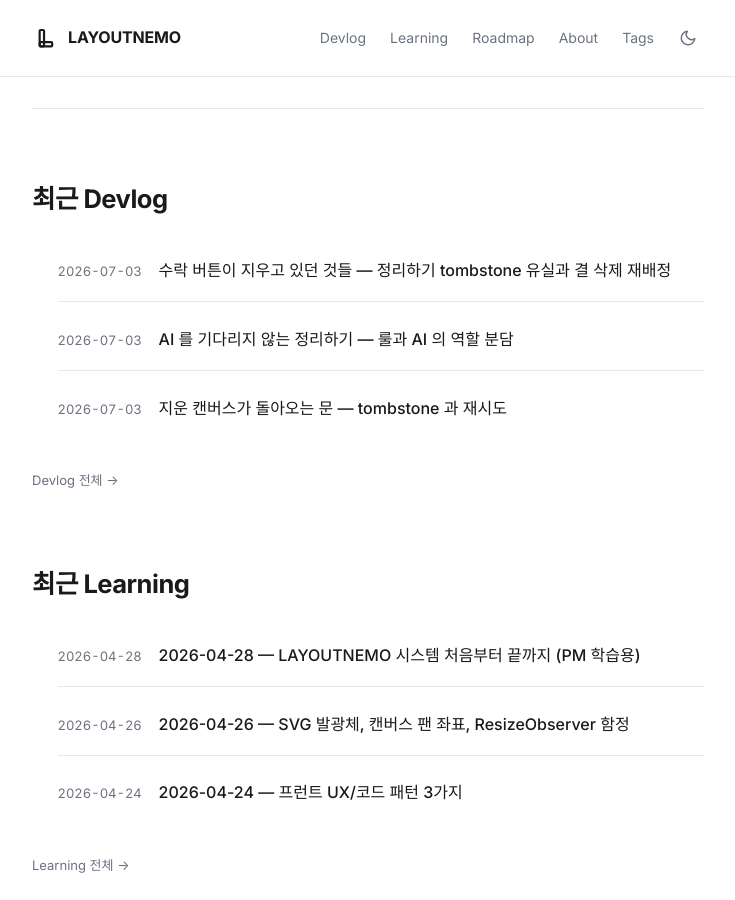
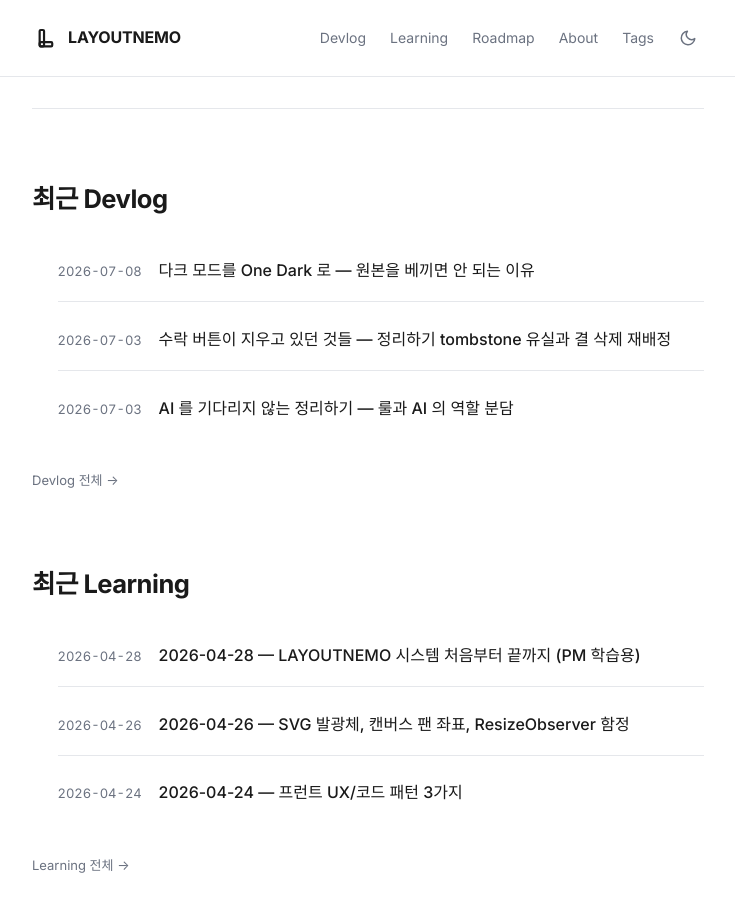
Before and after one commit to Yuwolx/LAYOUTNEMO, a Jekyll site: the page built from index.md, in a window 1280 px wide and 900 px high, scrolled down 930 px. Shown: the whole window, without its empty margins (272-1007 px from the left). Built offline with Jekyll 4.4.1, drawn with Linux system fonts in a browser that asks for light colours; some web fonts are replaced; some of the changed lines change nothing that is shown.

Commit message:
devlog: 다크 모드 One Dark 개편 (2026-07-08)
원본 팔레트를 그대로 쓰면 본문이 주석색이라 안 읽힘, halation 굵기 보정,
글로우 2겹, 절반만 토큰이던 다크모드 통일. 로드맵 완료 이동 + 정렬 스펙
방향 갱신 + 인덱스.

````diff
--- /dev/null
+++ b/docs/devlog/2026-07-08-dark-mode-onedark.md
@@ -0,0 +1,70 @@
+---
+layout: post
+title: "다크 모드를 One Dark 로 — 원본을 베끼면 안 되는 이유"
+parent: Devlog
+nav_order: 25
+tags: [다크모드, 디자인, 토큰, 타이포, 시안]
+---
+
+# 다크 모드를 One Dark 로 — 원본을 베끼면 안 되는 이유
+{: .no_toc }
+
+**2026-07-08 — "라이트는 예쁜데 다크는 안 예쁘고 가시성도 떨어진다." 유명 코드 에디터 테마(One Dark)를 가져왔는데, 그 팔레트를 그대로 쓰면 오히려 더 안 읽혔다. 코드 에디터의 미덕이 앱에선 독이 되는 지점들.**
+{: .fs-5 .fw-300 }
+
+---
+
+<details markdown="block">
+<summary>목차</summary>
+{: .text-delta }
+- TOC
+{:toc}
+</details>
+
+---
+
+## 무슨 일이 있었나
+
+다크 모드에 불만이 쌓여 있었다. 정리하면 두 가지였다 — **①가시성**(카드가 배경에 묻히고 블럭 안 본문이 안 읽힘) **②미감**(라이트 모드는 예쁜데 다크는 딱히 안 예쁨). 기존 다크는 순남색(oklch hue 265) 기조였는데, 차갑고 밋밋했다.
+
+방향을 색 숫자로 논의하면 서로 감이 안 온다. 그래서 코드는 안 건드리고 **캔버스 겉모습만 딴 정적 HTML 시안**을 먼저 띄웠다 — One Dark(VSCode/Atom) 톤으로. 실제 반영 전에 "이 느낌이 맞나"를 눈으로 확정하고, 시안 위에서 대비·글로우·굵기를 몇 번 굴린 다음에야 코드로 옮겼다.
+
+## 함정 1: 원본 팔레트를 그대로 쓰면 본문이 안 읽힌다
+
+첫 시안에서 바로 걸렸다. One Dark의 본문/주석색(`#5c6370`)을 카드 본문에 그대로 썼더니 "글이 너무 안 보인다"는 피드백. 당연했다 — **그 색은 코드 *주석*을 일부러 흐리게 하려고 만든 색**이다. 키워드는 밝게, 주석은 흐리게가 에디터의 미덕이지만, 생각 정리 앱은 본문이 곧 내용이라 흐리면 안 된다.
+
+```
+본문색  #6b7484  (대비 ~2.5:1, 주석처럼 묻힘)
+  → #b9c0cc  (대비 ~5.5:1, "읽는 글"로 보임)
+```
+
+교훈: **다크 테마를 앱에 가져올 땐 본문 텍스트를 준-전경색으로 못박아야 한다.** 라벨·메타(태그·저장시각)는 흐려도 되지만 본문은 아니다.
+
+## 함정 2: 글로우가 다크에서 약하게 느껴진다
+
+시급도를 오직 색(그림자 글로우)으로만 표현하는 게 이 앱의 규칙인데(질감 동일, 색=의미), 다크 바닥에선 파스텔 글로우가 힘이 빠졌다. 한 겹 흐린 광을 **2겹**으로 바꿨다 — 카드 가까이 진한 광 + 넓게 퍼지는 은은한 광. 색이 훨씬 또렷하게 뜬다. '미정(회색)'은 검정 그림자를 쓰고 있어 다크 바닥에선 아예 안 보였는데, 부드러운 흰 광으로 교체했다.
+
+## 함정 3: 밝은 글자는 어두운 바닥에서 얇아 보인다
+
+본문 색을 올렸는데도 "글씨가 얇아서 가시성이 떨어진다"고 했다. 이건 착시가 아니라 광학 현상이다 — 밝은 글자가 어두운 배경 위에 있으면 빛이 번져(halation) **같은 굵기라도 실제보다 얇아 보인다.** 라이트에서 딱 맞던 `font-light`(300)가 다크에선 얇게 느껴지는 것.
+
+정석 해법은 **폰트를 바꾸는 게 아니라 다크에서만 굵기를 한 단계 올리는 것**이다(패밀리를 테마별로 바꾸면 글자 폭이 달라져 레이아웃이 흔들린다). `dark:font-medium` 한 줄. "다크에서만 고치는 게 웃기지 않나?" 싶지만 오히려 이게 테마별 보정의 정석이다.
+
+## 절반만 토큰이던 다크 모드
+
+코드를 열어 보니 다크 모드가 하이브리드였다. **CSS 변수 토큰 체계는 이미 잘 짜여 있었는데**(`.dark` 블럭의 oklch 팔레트, shadcn 컴포넌트가 이걸 씀), **커스텀 캔버스 컴포넌트들은 그 토큰을 우회**해 `bg-zinc-800`·`#151823` 같은 하드코딩 색을 삼항으로 칠하고 있었다. 그래서 헤더만 옛 남색으로 남아 캔버스와 톤이 안 맞는 seam이 생겼다("위에 배경이랑 색이 안 맞아").
+
+그래서 두 갈래로 반영했다:
+
+- **토큰(`globals.css` `.dark`)** → One Dark hex 로 교체. 바닥 `#21252b` ↔ 카드 `#2d323b` 밝기차로 블럭이 뜬다(가시성). 여기가 블럭·다이얼로그·shadcn 전부를 지배한다.
+- **하드코딩 우회분**(header·canvas·auth-button·archive-dock의 zinc/남색) → One Dark 계열로 일괄 치환. 라이트 브랜치는 안 건드리고 다크 브랜치만.
+
+## 정리
+
+- **유명 테마를 가져와도 그대로 베끼면 안 된다.** 코드 에디터는 주석을 흐리게 하는 게 미덕이지만, 앱 본문엔 독이다. 맥락이 다르면 같은 색값도 의미가 다르다.
+- **다크 모드 타이포는 굵기를 한 단계 올린다.** 밝은 글자는 어두운 바닥에서 halation 으로 얇아 보인다 — 폰트를 바꾸지 말고 `dark:` 굵기 보정.
+- **글로우는 다크에서 2겹으로.** 한 겹 흐린 광은 어두운 바닥에서 힘이 빠진다. 진한 근접광 + 넓은 확산광.
+- **색 방향은 숫자로 논의하지 말고 시안으로.** 코드 건드리기 전에 HTML 목업을 띄워 눈으로 확정하니 왕복이 빨랐다.
+- **토큰 체계가 있어도 우회하는 하드코딩이 남으면 반쪽짜리다.** 팔레트를 바꿀 때 그 우회분이 seam 으로 드러난다.
+
+롤백 지점은 `release/pre-dark-mode-onedark`. 정렬(줄 맞춤) 대개편은 같은 날 설계 스펙만 잡아뒀다 — 캔버스 전체 rows-first, x축은 "옆에 놓인 블럭들끼리 머리(윗변) 맞추기"로. 구현은 다음 사이클.
--- a/docs/devlog/index.md
+++ b/docs/devlog/index.md
@@ -24,6 +24,7 @@
 
 | 날짜 | 제목 | 상태 |
 |------|------|------|
+| 2026-07-08 | [다크 모드를 One Dark 로 — 원본을 베끼면 안 되는 이유]({{ site.baseurl }}/docs/devlog/2026-07-08-dark-mode-onedark/) | ✅ 공개 |
 | 2026-07-03 | [AI 를 기다리지 않는 정리하기 — 룰과 AI 의 역할 분담]({{ site.baseurl }}/docs/devlog/2026-07-03-tidy-hybrid/) | ✅ 공개 |
 | 2026-07-03 | [지운 캔버스가 돌아오는 문 — tombstone 과 재시도]({{ site.baseurl }}/docs/devlog/2026-07-03-sync-robustness/) | ✅ 공개 |
 | 2026-07-03 | [없는 걸 업그레이드할 뻔했다 — 안 쓰는 의존성과 눈 감은 기한]({{ site.baseurl }}/docs/devlog/2026-07-03-ai-dep-and-tidy-input/) | ✅ 공개 |
--- a/docs/roadmap.md
+++ b/docs/roadmap.md
@@ -55,11 +55,11 @@
 - [x] **미사용 ai SDK 제거 + 정리하기 기한 배선** — `ai` 패키지가 import 0건(라우트는 raw fetch)이라 메이저 업그레이드 대신 삭제로 취약점 체인 해소. 정리하기에 dueDate 전송 + 프롬프트 기준일 추가 — "기한 임박" 제안 카테고리가 처음으로 동작 가능해짐 (2026-07-03)
 - [x] **동기화 견고성 1차** — 캔버스 삭제/초기화를 tombstone 으로(다른 기기 autosave 가 지운 캔버스를 부활시키던 통로 차단, `canvases.metadata` 활용·마이그레이션 없음), 클라우드 저장 실패 시 10초 재시도 + 온라인 복귀 즉시 재저장 + 재개 알림 (2026-07-03)
 - [x] **하이브리드 정리하기** — 연결·기한·위치 제안은 클라이언트 룰베이스로 0초(쿼터 미사용), AI 는 결 오분류+인사이트 전담으로 축소(프롬프트·토큰 다이어트), 순차 모달 → 체크리스트 일괄 적용(전체 히스토리 1커밋 = Undo 1번), AI 실패 시에도 룰 제안은 유지 (2026-07-03)
+- [x] **다크 모드 One Dark 개편** — 순남색 → One Dark(VSCode) 팔레트. 가시성(바닥/카드 밝기차로 블럭 부각, 본문 대비·다크 굵기 보정 halation 대응), 시급도 글로우 2겹 강화, 헤더·캔버스·크롬의 하드코딩색을 토큰/One Dark 로 통일. 색 방향은 코드 전에 HTML 시안으로 먼저 확정 (2026-07-08)
 
 ## 🚧 진행 중 / 내부 개선
 
-- [ ] **정리하기 "정렬" 대대적 개편** — 격자 스냅(v1)·줄/열 클러스터 맞춤(v2) 모두 실사용 판정 "정렬 안 됨". 결별 오토 레이아웃(전면 재배치) 방향으로 재설계 예정
-- [ ] **다크 모드 대대적 개편** — 범위 논의부터 (현재는 컴포넌트마다 isDarkMode 삼항 분기)
+- [ ] **정리하기 "정렬" 대대적 개편** — 격자 스냅(v1)·줄/열 클러스터 맞춤(v2) 모두 실사용 판정 "정렬 안 됨"(이동량 작아 티 안 남). 설계 스펙 작성 완료 — 캔버스 전체 rows-first(줄 잡아 윗변 맞춤 + 줄 안 가로 간격 균등화), x축 = 옆 블럭들과 머리(윗변) 맞추기. 구현은 다음 사이클
 - [ ] 하이브리드 정리하기 룰 임계값 튜닝 (유사도 50 / 기한 D-3 / 분산 700px) + 모으기 겹침 재수정분 확인
 - [ ] PWA 오프라인 실행 실기기 확인 (설치·전체화면은 확인 완료. About 다이얼로그에 상시 설치 진입점 추가 2026-07-03)
 - [ ] 캔버스 tombstone 실기기 확인 — A 에서 캔버스 삭제 → B 새로고침 후 부활 안 하는지
````
